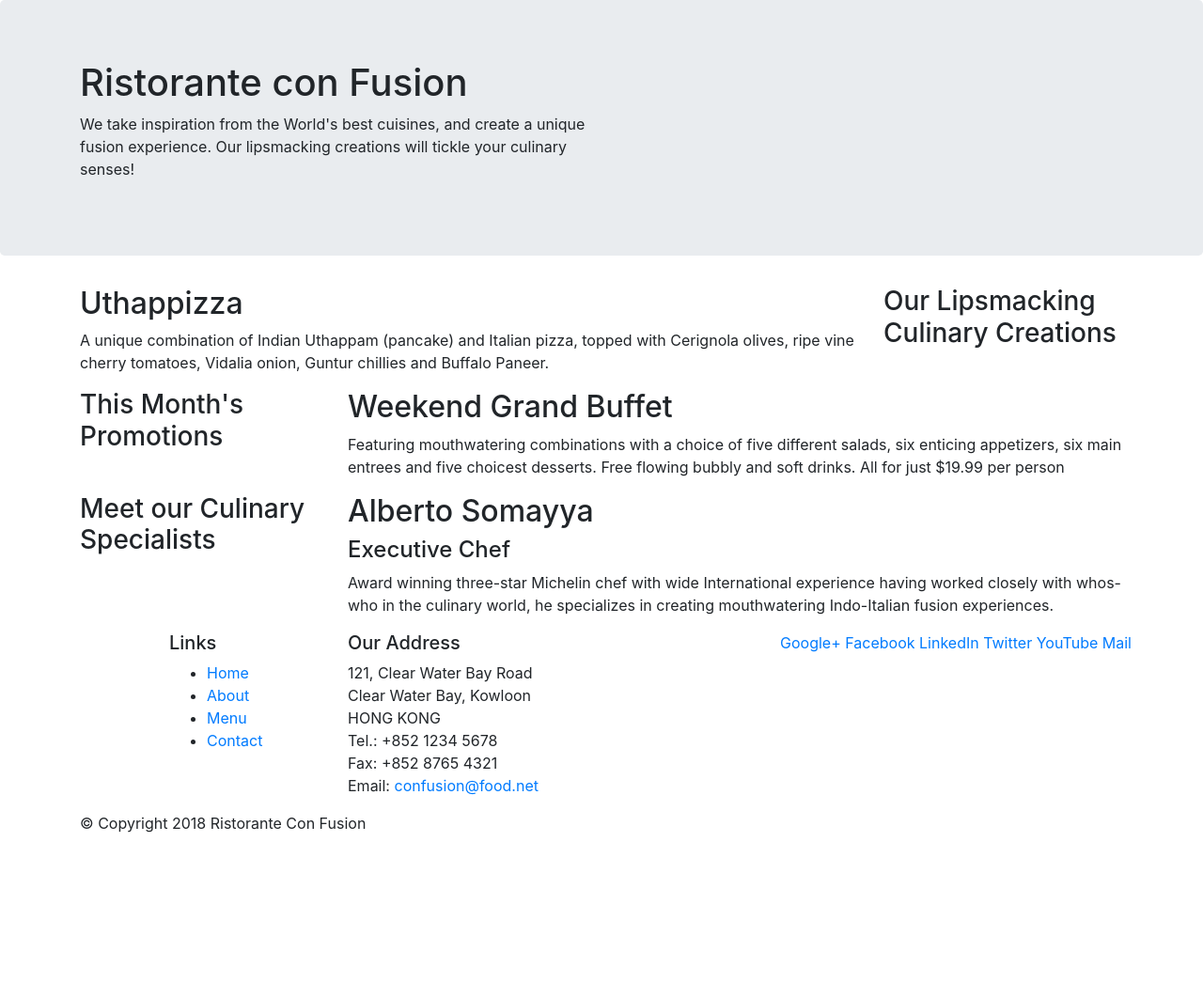
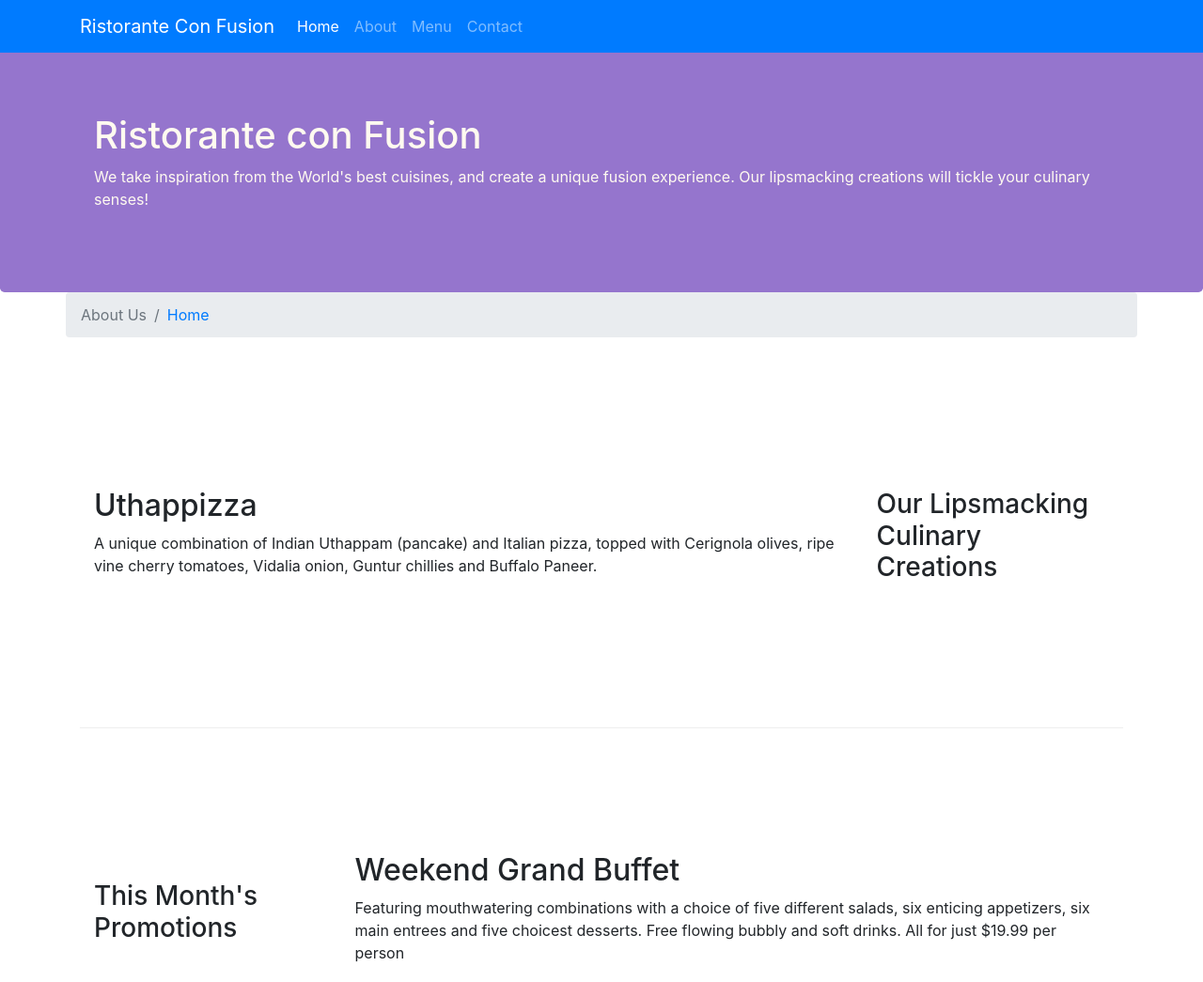
Before and after one commit to transistor1001/CourseraBootstrap4, a website: page index.html in a window 1280 px wide. Shown: the top 1045 px of the page at 94% size. Before the commit the page ends 904 px from the top, so only its background shows below. Drawn offline with nearby package versions, Linux system fonts and the light colour scheme.

Commit message:
Navbar and Breadcrumbs

```diff
--- /dev/null
+++ b/CSS/styles.css
@@ -0,0 +1,39 @@
+.row-header{
+    margin:0px auto;
+    padding: :0px auto;
+}
+
+.row-content{
+    margin: 0px auto;
+    padding: 50px 0px 50px 0px;
+    border-bottom: 1px ridge;
+    min-height: 400px;
+}
+
+.footer{
+    background-color: #d1c4e9;
+    margin: 0px auto;
+    padding: 20px 0px 20px 0px;
+}
+
+.jumbotron{
+    padding: 70px 30px 70px 30px;
+    margin: 0px auto;
+    background: #9575cd;
+    color: floralwhite;
+}
+
+.address{
+    font-size: 80%;
+    margin: 0px;
+    color: #0f0f0f;
+}
+
+body {
+    padding: 50px 0px 0px 0px;
+z-index: 0;
+}
+
+.navbar-dark {
+    background-color: #512da8;
+}
--- /dev/null
+++ b/CSS/stylesAboutus.css
@@ -0,0 +1,21 @@
+.footer {
+    background-color: #d1c4e9;
+    margin: 0px auto;
+    padding: 20px 0px 20px 0px;
+}
+
+.jumbotron {
+    padding: 70px 30px 70px 30px;
+    margin: 0px auto;
+    background: #9575cd;
+    color: floralwhite;
+}
+
+body {
+    padding: 50px 0px 0px 0px;
+    z-index: 0;
+}
+
+.navbar-dark {
+    background-color: #512da8;
+}
--- a/index.html
+++ b/index.html
@@ -9,15 +9,31 @@
 
     <!-- Bootstrap CSS -->
     <link rel="stylesheet" href="node_modules/bootstrap/dist/css/bootstrap.min.css">
+    <link rel="stylesheet" href="CSS/styles.css">
     <title>Ristorante Con Fusion</title>
 </head>
 
 <body>
-
+    <nav class="navbar navbar-dark navbar-expand-sm bg-primary fixed-top">
+        <div class="container">
+            <button class="navbar-toggler" type="button" data-toggle="collapse" data-target="#Navbar">
+                <span class="navbar-toggler-icon"></span>
+            </button>
+            <a class="navbar-brand" href="#">Ristorante Con Fusion</a>
+            <div class="collapse navbar-collapse" id="Navbar">
+                <ul class="navbar-nav mr-auto">
+                    <li class="nav-item active"><a class="nav-link" href="#">Home</a></li>
+                    <li class="nav-item"><a class="nav-link" href="./aboutus.html">About</a></li>
+                    <li class="nav-item"><a class="nav-link" href="#">Menu</a></li>
+                    <li class="nav-item"><a class="nav-link" href="#">Contact</a></li>
+                </ul>
+            </div>
+        </div>
+    </nav>
     <header class="jumbotron">
         <div class="container">
-            <div class="row">
-                <div class="col-12 col-sm-6">
+            <div class="row row-header">
+                <div class="col-6 col-sm-12">
                     <h1>Ristorante con Fusion</h1>
                     <p>We take inspiration from the World's best cuisines, and create a unique fusion experience. Our
                         lipsmacking creations will tickle your culinary senses!</p>
@@ -30,51 +46,60 @@
 
     <div class="container">
         <div class="row">
+            <ol class="col-12 breadcrumb">
+                <li class="breadcrumb-item  active">About Us</li>
+                <li class="breadcrumb-item"><a href="./aboutus.html">Home</a></li>
+            </ol>
+        </div>
+        <div class="row row-content align-items-center">
             <div class="col-12 col-sm-4 order-sm-last col-md-3">
                 <h3>Our Lipsmacking Culinary Creations</h3>
             </div>
             <div class="col col-sm order-sm-first col-md">
                 <h2>Uthappizza</h2>
-                <p>A unique combination of Indian Uthappam (pancake) and Italian pizza, topped with Cerignola olives,
+                <p>A unique combination of Indian Uthappam (pancake) and Italian pizza, topped with Cerignola
+                    olives,
                     ripe vine cherry tomatoes, Vidalia onion, Guntur chillies and Buffalo Paneer.</p>
             </div>
         </div>
 
 
-        <div class="row">
+        <div class="row row-content align-items-center">
             <div class="col-12 col-sm-4 col-md-3">
                 <h3>This Month's Promotions</h3>
             </div>
             <div class="col col-sm col-md">
                 <h2>Weekend Grand Buffet</h2>
-                <p>Featuring mouthwatering combinations with a choice of five different salads, six enticing appetizers,
+                <p>Featuring mouthwatering combinations with a choice of five different salads, six enticing
+                    appetizers,
                     six main entrees and five choicest desserts. Free flowing bubbly and soft drinks. All for just
                     $19.99 per person </p>
             </div>
         </div>
 
-        <div class="row">
-            <div class="col-12 col-sm-4 col-md-3">
+        <div class="row row-content align-items-center">
+            <div class="col-12 col-sm-4 order-sm-last col-md-3">
                 <h3>Meet our Culinary Specialists</h3>
             </div>
-            <div class="col col-sm col-md">
+            <div class="col col-sm order-sm-first col-md">
                 <h2>Alberto Somayya</h2>
                 <h4>Executive Chef</h4>
-                <p>Award winning three-star Michelin chef with wide International experience having worked closely with
+                <p>Award winning three-star Michelin chef with wide International experience having worked closely
+                    with
                     whos-who in the culinary world, he specializes in creating mouthwatering Indo-Italian fusion
                     experiences. </p>
             </div>
         </div>
     </div>
 
-    <footer>
+    <footer class="footer">
         <div class="container">
             <div class="row">
                 <div class="col-4 offset-1 col-sm-2">
                     <h5>Links</h5>
-                    <ul>
-                        <li><a href="#">Home</a></li>
-                        <li><a href="#">About</a></li>
+                    <ul class="list-unstyled">
+                        <li><a href="./index.html">Home</a></li>
+                        <li><a href="./aboutus.html">About</a></li>
                         <li><a href="#">Menu</a></li>
                         <li><a href="#">Contact</a></li>
                     </ul>
@@ -90,8 +115,8 @@
                         Email: <a href="mailto:confusion@food.net">confusion@food.net</a>
                     </address>
                 </div>
-                <div col-12 col-sm-4>
-                    <div>
+                <div class="col-12 col-sm-4 align-self-center">
+                    <div class="text-center">
                         <a href="http://google.com/+">Google+</a>
                         <a href="http://www.facebook.com/profile.php?id=">Facebook</a>
                         <a href="http://www.linkedin.com/in/">LinkedIn</a>
@@ -101,17 +126,17 @@
                     </div>
                 </div>
             </div>
-            <div class="row">
+            <div class="row justify-content-center">
                 <div class="col-auto">
                     <p>© Copyright 2018 Ristorante Con Fusion</p>
                 </div>
             </div>
         </div>
     </footer>
-<!-- jQuery first, then Popper.js, then Bootstrap JS. -->
-<script src="node_modules/jquery/dist/jquery.slim.min.js"></script>
-<script src="node_modules/popper.js/dist/umd/popper.min.js"></script>
-<script src="node_modules/bootstrap/dist/js/bootstrap.min.js"></script>
+    <!-- jQuery first, then Popper.js, then Bootstrap JS. -->
+    <script src="node_modules/jquery/dist/jquery.slim.min.js"></script>
+    <script src="node_modules/popper.js/dist/umd/popper.min.js"></script>
+    <script src="node_modules/bootstrap/dist/js/bootstrap.min.js"></script>
 </body>
 
 </html>
```
Also changed, not shown: aboutus.html (added, +168 -0 lines).
